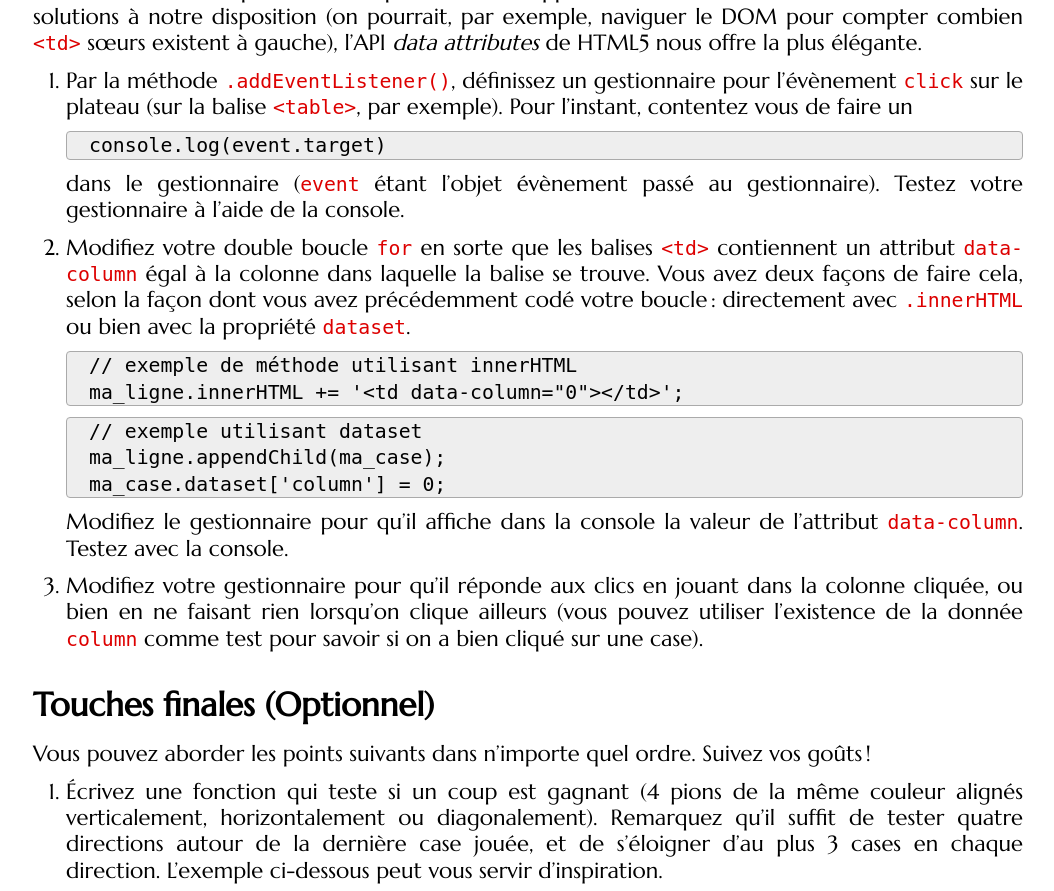
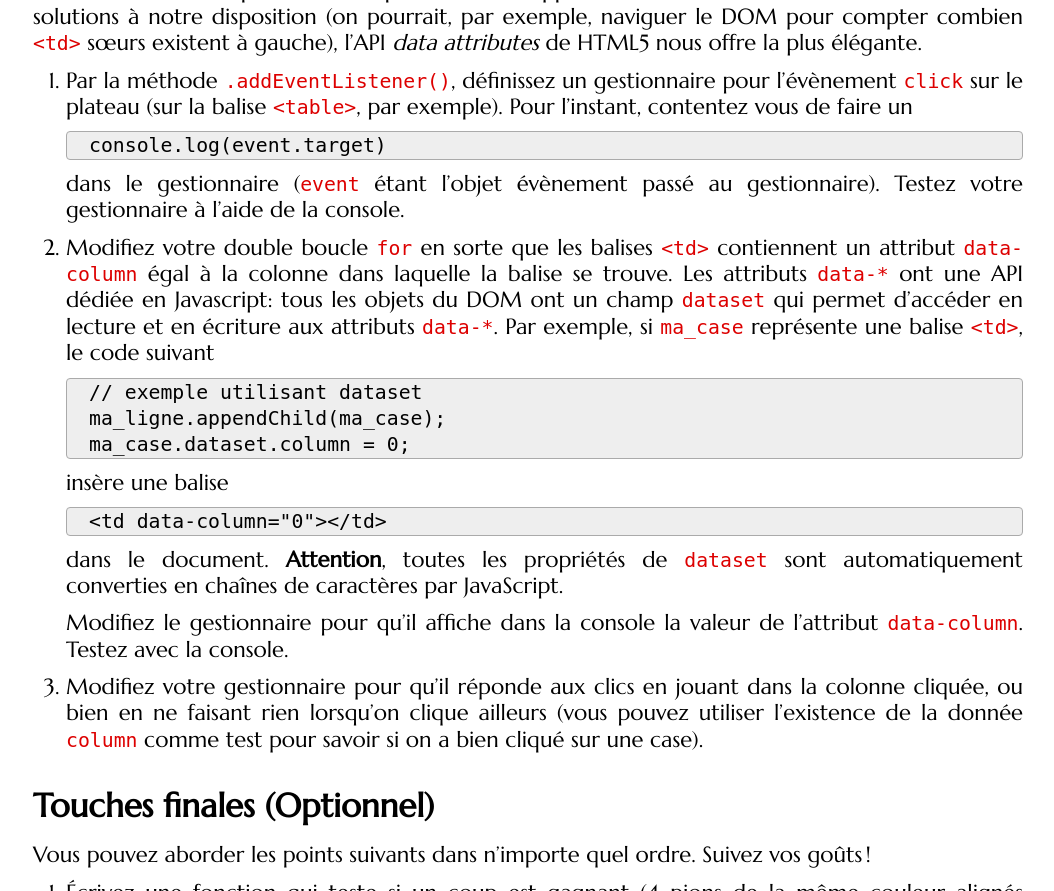
Before and after one commit to defeo/aws, a Jekyll site: the page built from _tutorials/tutorial2.md, in a window 1280 px wide and 900 px high, scrolled down 5385 px, cut to the strip 0-891 px from the top of the window. Shown: the whole strip, without its empty margins (112-1166 px from the left). Built offline with Jekyll 4.4.1, drawn with Linux system fonts in a browser that asks for light colours; some web fonts are replaced; some of the changed text lies outside the part shown.

Commit message:
Removed old style innerHTML hints from JS tutorial

```diff
--- a/_tutorials/tutorial2.md
+++ b/_tutorials/tutorial2.md
@@ -125,10 +125,10 @@ n'est pas chargé.
    grâce à `document.querySelector`. En vous servant de
 
    - `document.createElement` pour créer des nouveaux nœuds,
-   - la propriété `.innerHTML` et/ou la méthode `.appendChild` pour ajouter des nœuds au DOM,
+   - la méthode `.appendChild` pour ajouter des nœuds au DOM,
    - deux boucles `for` imbriquées,
 
-   remplacez le texte du div par un tableau 6×7. Pour une majeure
+   remplacez le texte du div par un tableau 6×7.  Pour une majeure
    flexibilité, vous pouvez faire en sorte que 6 et 7 soient des
    constantes stockées dans des variables JavaScript. Vous pouvez vous
    inspirer de l'exemple ci-dessous.
@@ -206,22 +206,29 @@ la plus élégante.
 
 2. Modifiez votre double boucle `for` en sorte que les balises `<td>`
    contiennent un attribut `data-column` égal à la colonne dans
-   laquelle la balise se trouve. Vous avez deux façons de faire cela,
-   selon la façon dont vous avez précédemment codé votre boucle :
-   directement avec `.innerHTML` ou bien avec la propriété `dataset`.
-
-   ~~~
-   // exemple de méthode utilisant innerHTML
-   ma_ligne.innerHTML += '<td data-column="0"></td>';
-   ~~~
-   {:.javascript}
+   laquelle la balise se trouve. Les attributs `data-*` ont une API
+   dédiée en Javascript: tous les objets du DOM ont un champ `dataset`
+   qui permet d'accéder en lecture et en écriture aux attributs
+   `data-*`. Par exemple, si `ma_case` représente une balise `<td>`,
+   le code suivant
 
    ~~~
    // exemple utilisant dataset
    ma_ligne.appendChild(ma_case);
-   ma_case.dataset['column'] = 0;
+   ma_case.dataset.column = 0;
    ~~~
    {:.javascript}
+
+   insère une balise
+
+   ~~~
+   <td data-column="0"></td>
+   ~~~
+   {:.html}
+
+   dans le document. **Attention**, toutes les propriétés de `dataset`
+   sont automatiquement converties en chaînes de caractères par
+   JavaScript.
 
    Modifiez le gestionnaire pour qu'il affiche dans la console la
    valeur de l'attribut `data-column`. Testez avec la console.
```
